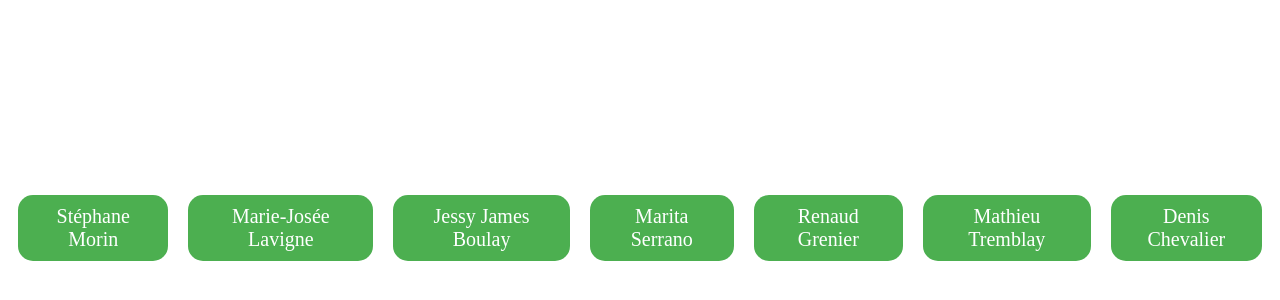
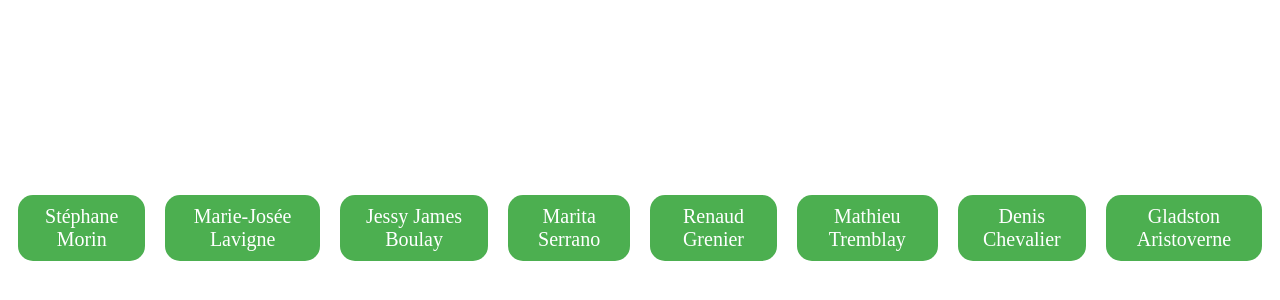
Before and after one commit to 1-emil/SpectreEntertainmentSignature, a website built with webpack: page index.html in a window 1280 px wide. Shown: the part 180-480 px from the top of the page. Built offline with nearby package versions, Linux system fonts and the light colour scheme.

Commit message:
Update index.html

```diff
--- a/index.html
+++ b/index.html
@@ -43,5 +43,6 @@
 <a href="renaud.html" class="button">Renaud Grenier</a>
 <a href="mathieu.html" class="button">Mathieu Tremblay</a>
 <a href="denis.html" class="button">Denis Chevalier</a>
+  <a href="gladston.html" class="button">Gladston Aristoverne</a>
 </body>
 </html>
```
